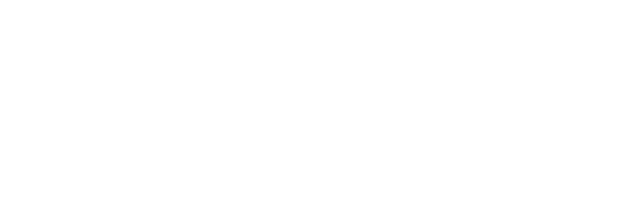
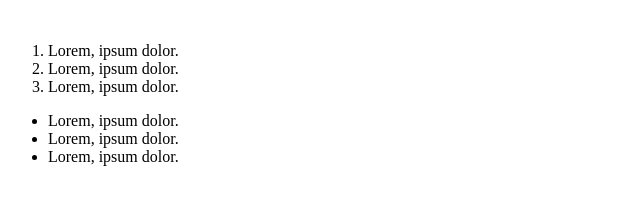
Before and after one commit to Daosre/ChickEvent, a plain HTML site: page Front/AllPost/AllEvent.html in a window 1280 px wide. Shown: the whole page, without its empty margins (0-640 px from the left). Drawn offline with Linux system fonts and the light colour scheme.

Commit message:
Commencement AllEvent

```diff
--- a/Front/AllPost/AllEvent.html
+++ b/Front/AllPost/AllEvent.html
@@ -6,6 +6,21 @@
     <title>ChickEvent</title>
 </head>
 <body>
-
+    <header class="header-container">
+        <img src="" alt="">
+        <ol>
+            <li>Lorem, ipsum dolor.</li>
+            <li>Lorem, ipsum dolor.</li>
+            <li>Lorem, ipsum dolor.</li>
+        </ol>
+    </header>
+    <main class="main-container"></main>
+    <footer class="footer-container">
+    <ul>
+        <li>Lorem, ipsum dolor.</li>
+        <li>Lorem, ipsum dolor.</li>
+        <li>Lorem, ipsum dolor.</li>
+    </ul>
+    </footer>
 </body>
 </html>
```
